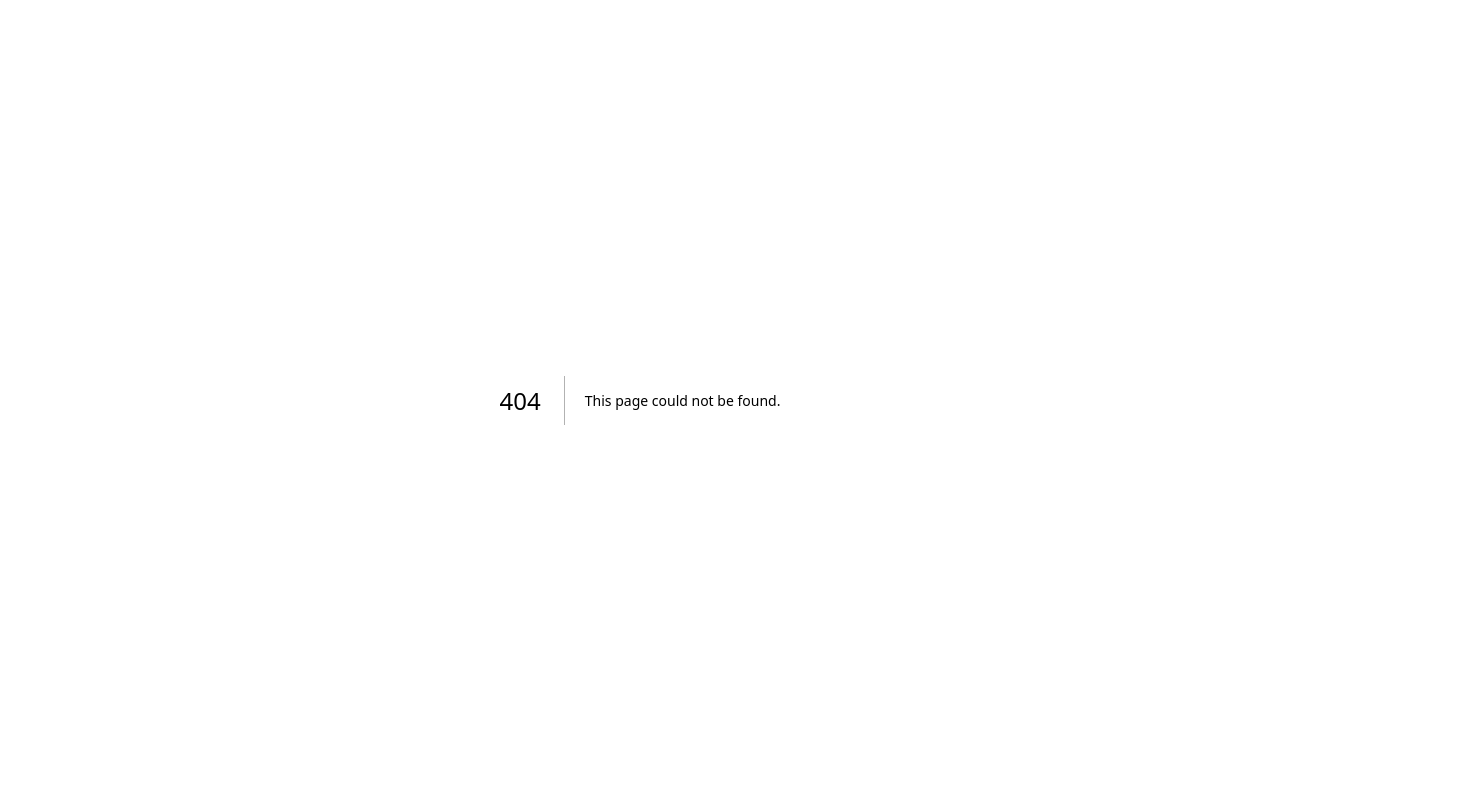
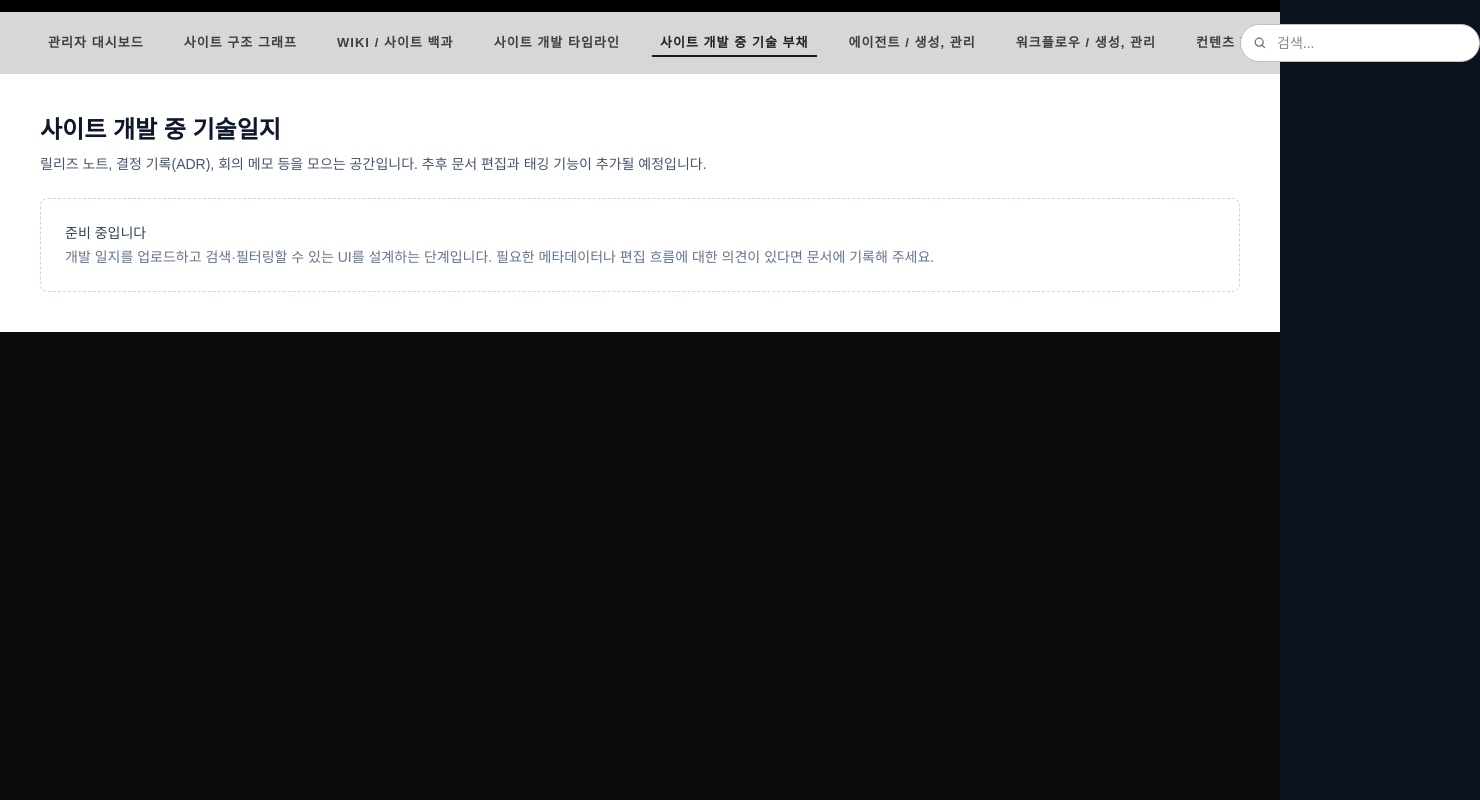
Before and after one commit to Ducksans/gg_real, a Next.js app in the folder apps/web/: page /admin/dev-journal in a window 1280 px wide. Before the commit this address had no page. Shown: the whole page, 1480 px wide, since content can reach past the window. Built offline with nearby package versions, Linux system fonts and the light colour scheme.

Commit message:
feat(admin): scaffold figma-aligned navigation sections

```diff
--- /dev/null
+++ b/apps/web/src/app/admin/agents/page.tsx
@@ -0,0 +1,38 @@
+/**
+ * file: apps/web/src/app/admin/agents/page.tsx
+ * owner: duksan
+ * created: 2025-09-25 12:46 UTC / 2025-09-25 21:46 KST
+ * purpose: 에이전트/세션/폼 관리 대시보드를 위한 자리표시자 페이지
+ */
+
+export default function AgentsPage() {
+  return (
+    <section className="space-y-6">
+      <header className="space-y-2">
+        <h2 className="text-2xl font-semibold text-slate-900">에이전트 · 세션 · 폼 관리</h2>
+        <p className="text-sm text-slate-600">
+          로그인 에이전트, 세션 상태, 신청 폼 현황을 한 눈에 볼 수 있도록 설계 중입니다.
+        </p>
+      </header>
+      <div className="grid gap-4 md:grid-cols-2">
+        <PlaceholderCard
+          title="에이전트 상태"
+          description="활성/비활성 에이전트 목록과 최근 활동 로그"
+        />
+        <PlaceholderCard title="세션 통계" description="일일 로그인 수, Magic Link 발송 성공률" />
+        <PlaceholderCard title="폼 제출 현황" description="주요 폼별 제출량과 검토 상태" />
+        <PlaceholderCard title="운영 작업" description="승인/차단/재전송 등 빠른 액션 영역" />
+      </div>
+    </section>
+  );
+}
+
+function PlaceholderCard({ title, description }: { title: string; description: string }) {
+  return (
+    <div className="rounded-lg border border-dashed border-slate-300 bg-white p-6 text-sm text-slate-500">
+      <p className="font-medium text-slate-700">{title}</p>
+      <p className="mt-1">{description}</p>
+      <p className="mt-4 text-xs text-slate-400">UI 구성과 데이터 소스를 정의하는 단계입니다.</p>
+    </div>
+  );
+}
--- /dev/null
+++ b/apps/web/src/app/admin/automation/page.tsx
@@ -0,0 +1,26 @@
+/**
+ * file: apps/web/src/app/admin/automation/page.tsx
+ * owner: duksan
+ * created: 2025-09-25 12:47 UTC / 2025-09-25 21:47 KST
+ * purpose: 컨텐츠 자동화 관리 화면 자리표시자
+ */
+
+export default function AutomationPage() {
+  return (
+    <section className="space-y-6">
+      <header className="space-y-2">
+        <h2 className="text-2xl font-semibold text-slate-900">컨텐츠 자동화</h2>
+        <p className="text-sm text-slate-600">
+          AI 작성, 예약 발행, 멀티 채널 배포를 관리할 수 있는 대시보드를 설계할 예정입니다.
+        </p>
+      </header>
+      <div className="rounded-lg border border-dashed border-slate-300 bg-white p-6 text-sm text-slate-500">
+        <p className="font-medium text-slate-700">자동화 시나리오</p>
+        <p className="mt-1">
+          자동화 플로우와 연결될 데이터 소스, 승인 조건을 정의한 뒤 이 화면에서 활성화할 수 있도록
+          할 계획입니다.
+        </p>
+      </div>
+    </section>
+  );
+}
--- /dev/null
+++ b/apps/web/src/app/admin/dev-journal/page.tsx
@@ -0,0 +1,27 @@
+/**
+ * file: apps/web/src/app/admin/dev-journal/page.tsx
+ * owner: duksan
+ * created: 2025-09-25 12:46 UTC / 2025-09-25 21:46 KST
+ * purpose: 사이트 개발 중 기술 일지를 모아볼 수 있는 자리표시자 페이지
+ */
+
+export default function DevJournalPage() {
+  return (
+    <section className="space-y-6">
+      <header className="space-y-2">
+        <h2 className="text-2xl font-semibold text-slate-900">사이트 개발 중 기술일지</h2>
+        <p className="text-sm text-slate-600">
+          릴리즈 노트, 결정 기록(ADR), 회의 메모 등을 모으는 공간입니다. 추후 문서 편집과 태깅
+          기능이 추가될 예정입니다.
+        </p>
+      </header>
+      <div className="rounded-lg border border-dashed border-slate-300 bg-white p-6 text-sm text-slate-500">
+        <p className="font-medium text-slate-700">준비 중입니다</p>
+        <p className="mt-1">
+          개발 일지를 업로드하고 검색·필터링할 수 있는 UI를 설계하는 단계입니다. 필요한 메타데이터나
+          편집 흐름에 대한 의견이 있다면 문서에 기록해 주세요.
+        </p>
+      </div>
+    </section>
+  );
+}
--- a/apps/web/src/app/admin/layout.tsx
+++ b/apps/web/src/app/admin/layout.tsx
@@ -4,9 +4,9 @@
  * file: apps/web/src/app/admin/layout.tsx
  * owner: duksan
  * created: 2025-09-22 19:10 UTC / 2025-09-23 04:10 KST
- * updated: 2025-09-22 19:10 UTC / 2025-09-23 04:10 KST
- * purpose: 관리자 뷰 공통 레이아웃과 내비게이션을 제공
- * doc_refs: []
+ * updated: 2025-09-25 13:05 UTC / 2025-09-25 22:05 KST
+ * purpose: 관리자 뷰 공통 레이아웃과 내비게이션을 제공하며 Figma(36-176) 상단 헤더 스타일을 재현
+ * doc_refs: ['basesettings.md']
  */
 
 import Link from 'next/link';
@@ -14,50 +14,77 @@ import { usePathname } from 'next/navigation';
 import type { ReactNode } from 'react';
 
 const navItems = [
-  { href: '/admin/dashboard', label: 'Dashboard' },
-  { href: '/admin/graph', label: 'Graph' },
-  { href: '/admin/wiki', label: 'Wiki' },
-  { href: '/admin/timeline', label: 'Timeline' },
-  { href: '/admin/tech-debt', label: 'Tech Debt' },
+  { href: '/admin/dashboard', label: '관리자 대시보드' },
+  { href: '/admin/graph', label: '사이트 구조 그래프' },
+  { href: '/admin/wiki', label: 'WIKI / 사이트 백과' },
+  { href: '/admin/timeline', label: '사이트 개발 타임라인' },
+  { href: '/admin/dev-journal', label: '사이트 개발 중 기술 부채' },
+  { href: '/admin/agents', label: '에이전트 / 생성, 관리' },
+  { href: '/admin/workflows', label: '워크플로우 / 생성, 관리' },
+  { href: '/admin/automation', label: '컨텐츠 자동화' },
 ];
 
 function AdminNav() {
   const pathname = usePathname();
 
   return (
-    <ul className="flex flex-wrap items-center gap-2 text-sm font-medium">
+    <nav className="flex w-full items-center justify-between gap-6 whitespace-nowrap text-[13px] font-semibold uppercase tracking-[0.08em] text-[#3f3f3f]">
       {navItems.map((item) => {
         const isActive = pathname?.startsWith(item.href);
         return (
-          <li key={item.href}>
-            <Link
-              className={`inline-flex items-center rounded-full px-3 py-1 transition-colors ${
-                isActive ? 'bg-slate-900 text-white shadow-sm' : 'text-slate-600 hover:bg-slate-200'
-              }`}
-              href={item.href}
-            >
-              {item.label}
-            </Link>
-          </li>
+          <Link
+            key={item.href}
+            href={item.href}
+            className={`relative px-2 transition-colors ${
+              isActive
+                ? 'text-[#1f1f1f] after:absolute after:-bottom-1 after:left-0 after:right-0 after:h-[2px] after:bg-[#1a1a1a]'
+                : 'hover:text-[#1f1f1f]'
+            }`}
+          >
+            {item.label}
+          </Link>
         );
       })}
-    </ul>
+    </nav>
   );
 }
 
 export default function AdminLayout({ children }: { children: ReactNode }) {
   return (
-    <div className="min-h-screen bg-slate-100 text-slate-900">
-      <header className="border-b border-slate-200 bg-white/95 backdrop-blur">
-        <nav className="mx-auto flex max-w-6xl flex-col gap-3 px-6 py-4 md:flex-row md:items-center md:justify-between">
-          <div className="flex flex-col gap-1">
-            <h1 className="text-lg font-semibold text-slate-900">금강부동산허브 관리자</h1>
-            <p className="text-xs text-slate-500">운영 현황·그래프·문서를 한 곳에서 관리합니다.</p>
-          </div>
+    <div className="min-h-screen bg-[#0b0b0b] text-slate-900">
+      <header className="border-t-[12px] border-black bg-[#d7d7d7]">
+        <div className="mx-auto flex w-full max-w-[1920px] items-center justify-between px-10 py-3">
           <AdminNav />
-        </nav>
+          <label className="relative flex items-center">
+            <span className="sr-only">관리 문서 검색</span>
+            <div className="relative flex items-center">
+              <svg
+                className="pointer-events-none absolute left-3 h-4 w-4 text-[#6d6d6d]"
+                viewBox="0 0 20 20"
+                fill="none"
+                xmlns="http://www.w3.org/2000/svg"
+              >
+                <path
+                  d="m15.75 15.75-3.5-3.5m1.75-3.25a5 5 0 1 1-10.001 0 5 5 0 0 1 10 0Z"
+                  stroke="currentColor"
+                  strokeWidth="1.5"
+                  strokeLinecap="round"
+                  strokeLinejoin="round"
+                />
+              </svg>
+              <input
+                type="search"
+                className="w-[240px] rounded-full border border-[#bfbfbf] bg-white py-2 pl-9 pr-3 text-sm text-[#303030] placeholder:text-[#868686] focus:border-[#4a4a4a] focus:outline-none focus:ring-1 focus:ring-[#bfbfbf]"
+                placeholder="검색..."
+                autoComplete="off"
+              />
+            </div>
+          </label>
+        </div>
       </header>
-      <main className="mx-auto max-w-6xl px-6 py-8">{children}</main>
+      <main className="flex-1 bg-white">
+        <div className="mx-auto w-full max-w-[1920px] px-10 py-10">{children}</div>
+      </main>
     </div>
   );
 }
--- /dev/null
+++ b/apps/web/src/app/admin/workflows/page.tsx
@@ -0,0 +1,26 @@
+/**
+ * file: apps/web/src/app/admin/workflows/page.tsx
+ * owner: duksan
+ * created: 2025-09-25 12:47 UTC / 2025-09-25 21:47 KST
+ * purpose: 워크플로우·임성·관리 화면 자리표시자
+ */
+
+export default function WorkflowsPage() {
+  return (
+    <section className="space-y-6">
+      <header className="space-y-2">
+        <h2 className="text-2xl font-semibold text-slate-900">워크플로우 · 임성 · 관리</h2>
+        <p className="text-sm text-slate-600">
+          자동화 파이프라인과 승인 흐름을 정의할 수 있는 플로우 빌더 UI를 구상 중입니다.
+        </p>
+      </header>
+      <div className="rounded-lg border border-dashed border-slate-300 bg-white p-6 text-sm text-slate-500">
+        <p className="font-medium text-slate-700">플로우 편집기 예정</p>
+        <p className="mt-1">
+          업무 단계 템플릿, 상태 전이 규칙, 알림 조건 등을 설정할 수 있도록 설계할 계획입니다.
+          필요한 기능을 문서에 기록해 주세요.
+        </p>
+      </div>
+    </section>
+  );
+}
```
Also changed, not shown: 1 other file (tests, documents, lock files or other folders).
